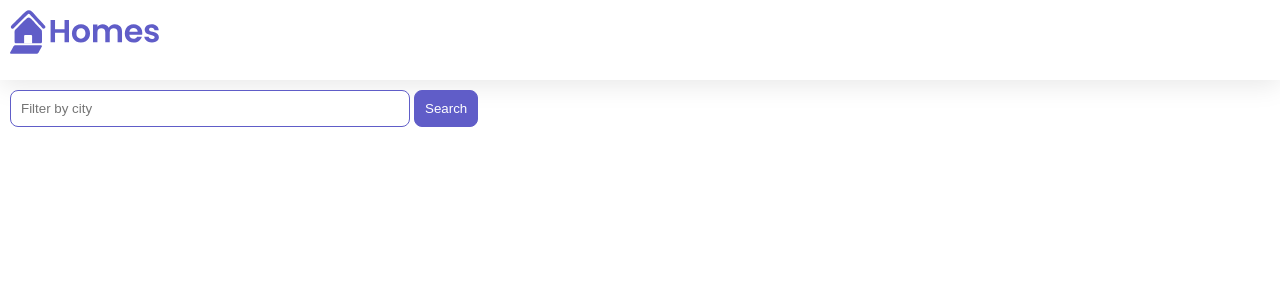
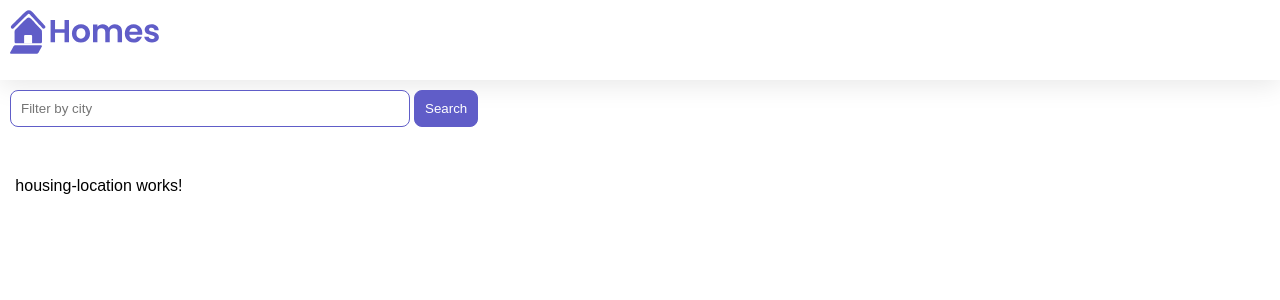
Before and after one commit to Chris-AM/learning_ng_17, an Angular app: page /home-list in a window 1280 px wide. Shown: the top 300 px of the page. Built offline with nearby package versions, Linux system fonts and the light colour scheme.

Commit message:
:sparkles: declaring housing location at home component

```diff
--- a/src/app/presentation/home/home.component.html
+++ b/src/app/presentation/home/home.component.html
@@ -4,3 +4,6 @@
     <button class="primary" type="button">Search</button>
   </form>
 </section>
+<section class="results">
+  <app-housing-location />
+</section>
--- a/src/app/presentation/home/home.component.ts
+++ b/src/app/presentation/home/home.component.ts
@@ -1,10 +1,11 @@
 import { ChangeDetectionStrategy, Component } from '@angular/core';
+import { HousingLocationComponent } from '../housing-location/housing-location.component';
 
 @Component({
   selector: 'app-home',
   standalone: true,
   changeDetection: ChangeDetectionStrategy.OnPush,
-  imports: [],
+  imports: [HousingLocationComponent],
   templateUrl: './home.component.html',
   styleUrl: './home.component.css',
 })
```
